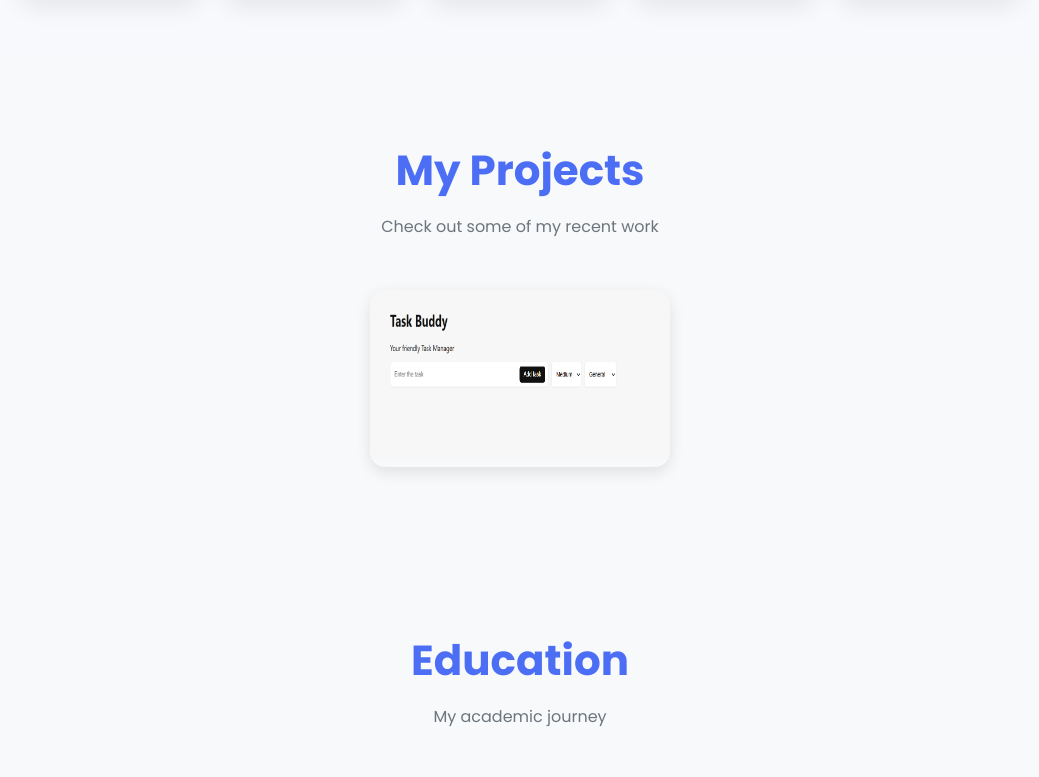
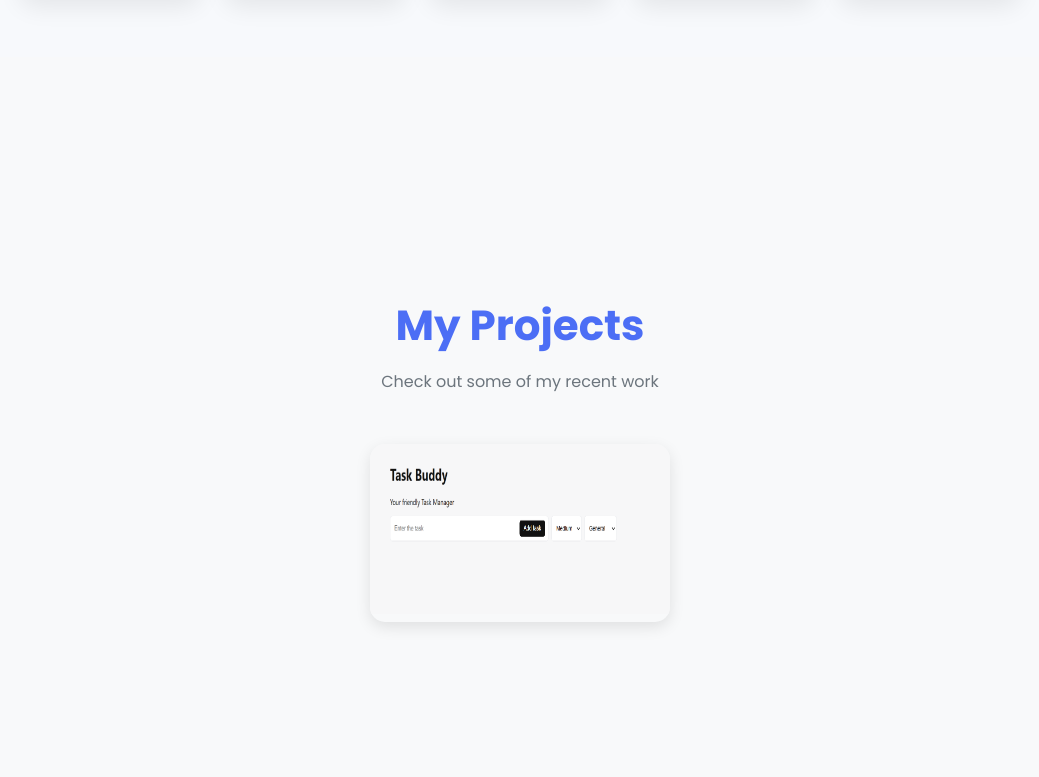
Before and after one commit to vishnuvardhan-2004/Portfolio, a plain HTML site: page index.html in a window 1280 px wide. Shown: the part 2121-2898 px from the top of the page, without its empty margins (120-1159 px from the left). Drawn offline with Linux system fonts and the light colour scheme.

Commit message:
Small css change

```diff
--- a/style.css
+++ b/style.css
@@ -325,7 +325,6 @@ section {
     margin: auto;
 }
 
-/* ✅ FIXED CARD (IMPORTANT CHANGE) */
 .skills-category {
     background: #ffffff;
     padding: 20px;
@@ -419,6 +418,12 @@ section {
 }
 
 /* Projects */
+.projects {
+    min-height: 100vh;
+    display: flex;
+    align-items: center;
+    justify-content: center;
+}
 .projects-grid {
     display: grid;
     grid-template-columns: repeat(auto-fit, minmax(250px, 300px));
```
